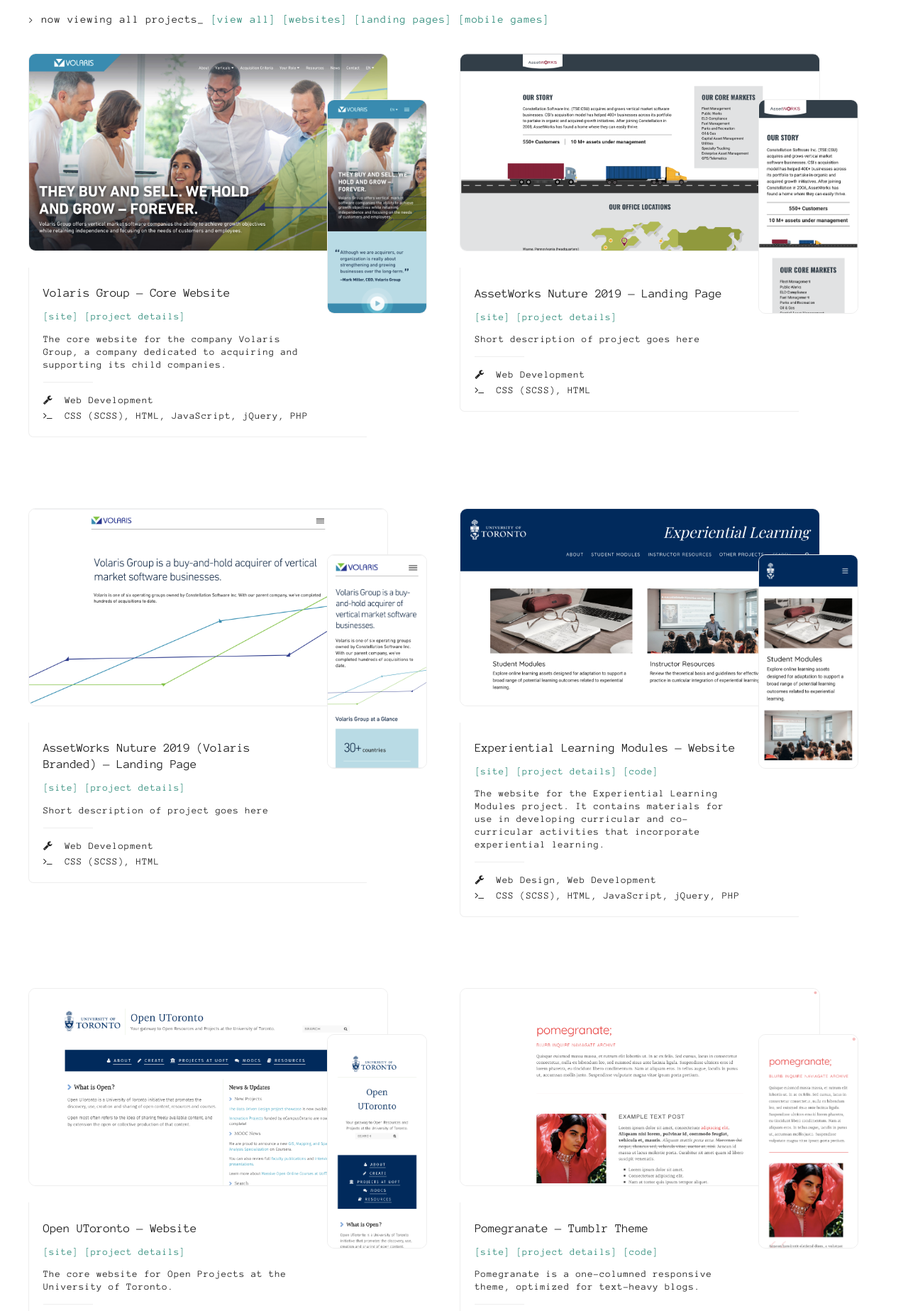
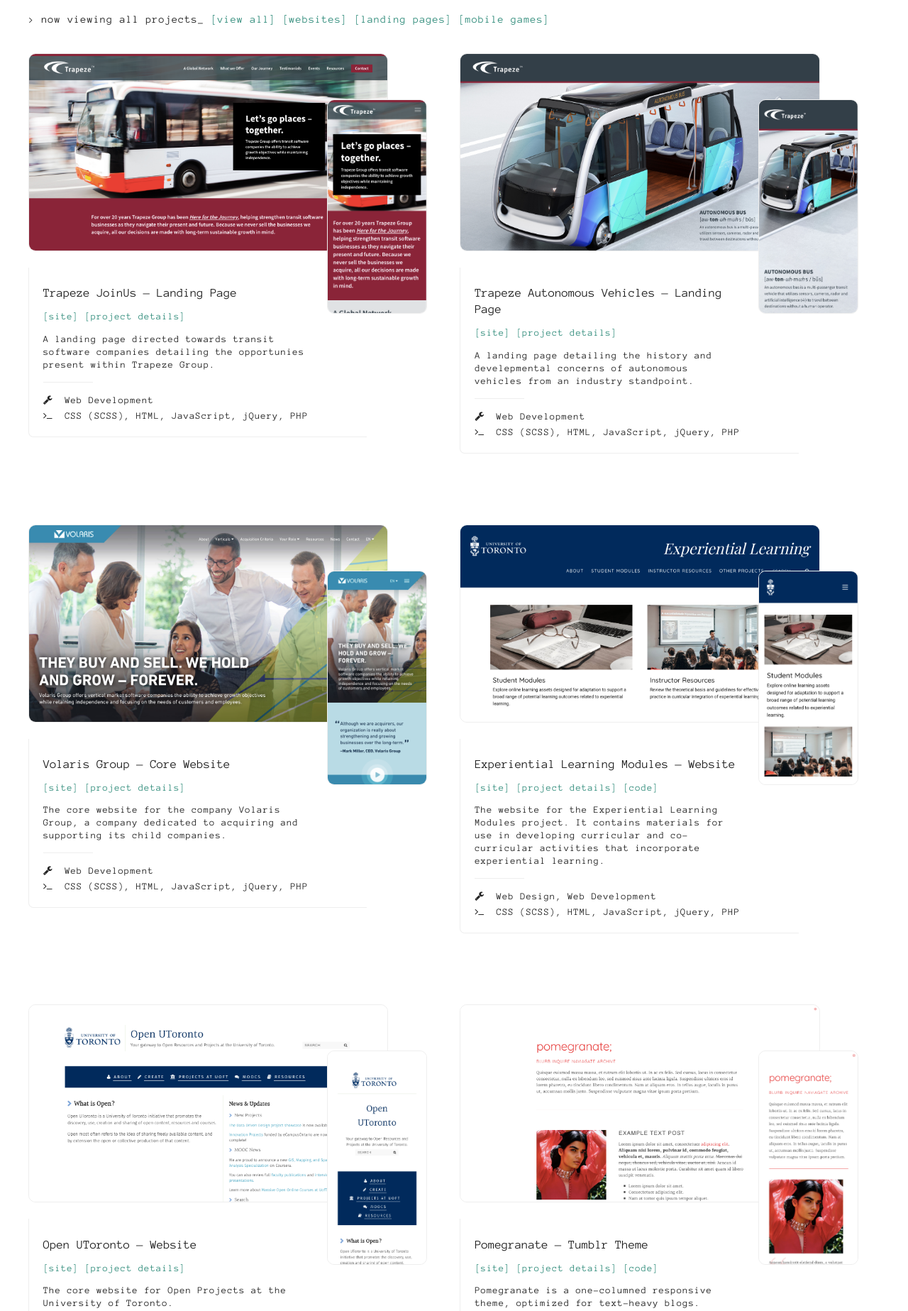
Before and after one commit to georgiabains/new_portfolio, a PHP site: page /projects.php in a window 1280 px wide. Shown: the part 119-1966 px from the top of the page at 71% size. Run offline with PHP 8.4, Linux system fonts and the light colour scheme; some libraries are stand-ins or nearby versions.

Commit message:
Added Trapeze works to projects page. Removed AW projects.

```diff
--- a/projects.php
+++ b/projects.php
@@ -35,6 +35,66 @@
         <div class="project-container">
             <div class="project-flex">
 
+                <!-- Trapeze JoinUs -->
+                <div class="project project-web">
+                    <div class="project-thumbnail">
+                        <div class="desktop">
+                            <img src="img/projects/joinus/joinus_desktop_one.png">
+                        </div>
+                        <div class="mobile">
+                            <img src="img/projects/joinus/joinus_mobile_one.png">
+                        </div>
+                    </div>
+                    <div class="project-details">
+                        <h4>Trapeze JoinUs &mdash; Landing Page</h4>
+                        <ul class="project-links">
+                            <li><a href="https://joinus.trapezegroup.com/" target="_blank">[site]</a></li>
+                            <li><a href="/portfolio_new/projects-page.php">[project details]</a></li>
+                        </ul>
+                        <p class="description">A landing page directed towards transit software companies detailing the opportunies present within Trapeze Group.</p>
+                        <ul class="role">
+                            <li>Web Development</li>
+                        </ul>
+                        <ul class="languages">
+                            <li>CSS (SCSS)</li>
+                            <li>HTML</li>
+                            <li>JavaScript</li>
+                            <li>jQuery</li>
+                            <li>PHP</li>
+                        </ul>
+                    </div>
+                </div>
+
+                <!-- Trapeze AV -->
+                <div class="project project-web">
+                    <div class="project-thumbnail">
+                        <div class="desktop">
+                            <img src="img/projects/trapeze_av/trapeze_av_desktop_one.png">
+                        </div>
+                        <div class="mobile">
+                            <img src="img/projects/trapeze_av/trapeze_av_mobile_one.png">
+                        </div>
+                    </div>
+                    <div class="project-details">
+                        <h4>Trapeze Autonomous Vehicles &mdash; Landing Page</h4>
+                        <ul class="project-links">
+                            <li><a href="https://joinus.trapezegroup.com/av/" target="_blank">[site]</a></li>
+                            <li><a href="/portfolio_new/projects-page.php">[project details]</a></li>
+                        </ul>
+                        <p class="description">A landing page detailing the history and develepmental concerns of autonomous vehicles from an industry standpoint.</p>
+                        <ul class="role">
+                            <li>Web Development</li>
+                        </ul>
+                        <ul class="languages">
+                            <li>CSS (SCSS)</li>
+                            <li>HTML</li>
+                            <li>JavaScript</li>
+                            <li>jQuery</li>
+                            <li>PHP</li>
+                        </ul>
+                    </div>
+                </div>
+
                 <!-- Volaris Group Core -->
                 <div class="project project-web">
                     <div class="project-thumbnail">
@@ -61,60 +121,6 @@
                             <li>JavaScript</li>
                             <li>jQuery</li>
                             <li>PHP</li>
-                        </ul>
-                    </div>
-                </div>
-
-                <!-- AssetWorks Nurture -->
-                <div class="project project-web">
-                    <div class="project-thumbnail">
-                        <div class="desktop">
-                            <img src="img/projects/aw_nurture/aw_nurture_desktop_one.png">
-                        </div>
-                        <div class="mobile">
-                            <img src="img/projects/aw_nurture/aw_nurture_mobile_one.png">
-                        </div>
-                    </div>
-                    <div class="project-details">
-                        <h4>AssetWorks Nuture 2019 &mdash; Landing Page</h4>
-                        <ul class="project-links">
-                            <li><a href="https://www.volarisgroup.com/assetworks/assetworks-overview/">[site]</a></li>
-                            <li><a href="/portfolio_new/projects-page.php">[project details]</a></li>
-                        </ul>
-                        <p class="description">Short description of project goes here</p>
-                        <ul class="role">
-                            <li>Web Development</li>
-                        </ul>
-                        <ul class="languages">
-                            <li>CSS (SCSS)</li>
-                            <li>HTML</li>
-                        </ul>
-                    </div>
-                </div>
-
-                <!-- AssetWorks Nurture Volaris Branded -->
-                <div class="project project-web">
-                    <div class="project-thumbnail">
-                        <div class="desktop">
-                            <img src="img/projects/aw_nurture/vol/aw_nurture_vol_desktop_one.png">
-                        </div>
-                        <div class="mobile">
-                            <img src="img/projects/aw_nurture/vol/aw_nurture_vol_mobile_one.png">
-                        </div>
-                    </div>
-                    <div class="project-details">
-                        <h4>AssetWorks Nuture 2019 (Volaris Branded) &mdash; Landing Page</h4>
-                        <ul class="site-links">
-                            <li><a href="https://www.volarisgroup.com/assetworks/volaris-overview/">[site]</a></li>
-                            <li><a href="/portfolio_new/projects-page.php">[project details]</a></li>
-                        </ul>
-                        <p class="description">Short description of project goes here</p>
-                        <ul class="role">
-                            <li>Web Development</li>
-                        </ul>
-                        <ul class="languages">
-                            <li>CSS (SCSS)</li>
-                            <li>HTML</li>
                         </ul>
                     </div>
                 </div>
```
Also changed, not shown: img/projects/aw_nurture/aw_nurture_desktop_one.png (deleted), img/projects/aw_nurture/aw_nurture_mobile_one.png (deleted), img/projects/aw_nurture/vol/aw_nurture_vol_desktop_one.png (deleted), img/projects/aw_nurture/vol/aw_nurture_vol_mobile_one.png (deleted), img/projects/joinus/joinus_desktop_one.png (added), img/projects/joinus/joinus_mobile_one.png (added), img/projects/trapeze_av/trapeze_av_desktop_one.png (added), img/projects/trapeze_av/trapeze_av_mobile_one.png (added).
